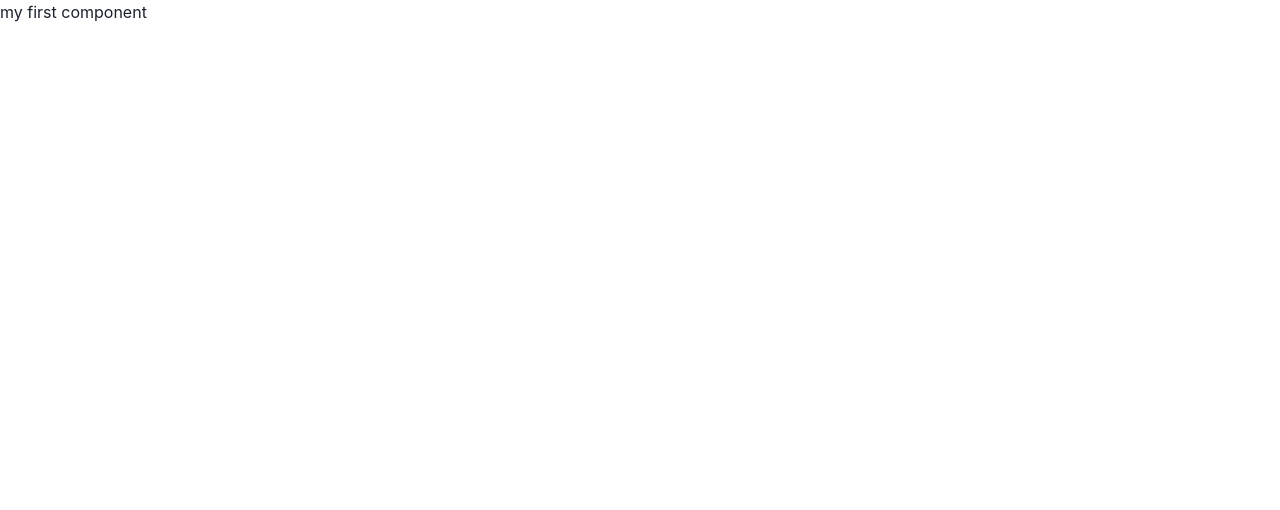
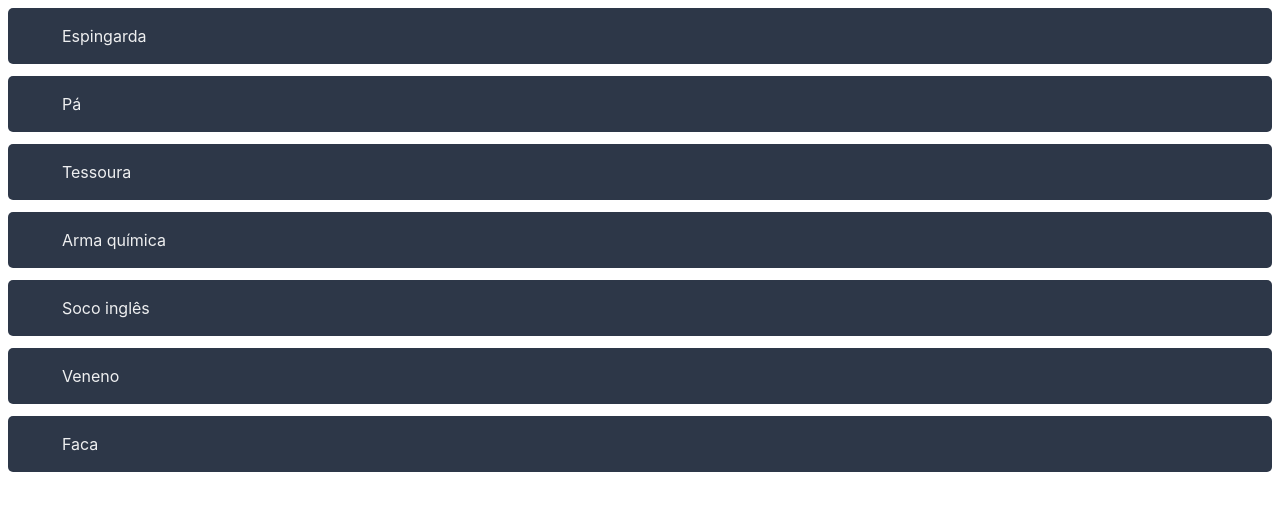
Before and after one commit to AndersonAndrad/detective-table, a React (Vite) app: page / in a window 1280 px wide. Shown: the top 510 px of the page. Built offline with nearby package versions, Linux system fonts and the light colour scheme.

Commit message:
feature: create weapons screen
create card component to show items and create screen to show all weapons

```diff
--- a/src/App.tsx
+++ b/src/App.tsx
@@ -1,7 +1,10 @@
+import { Flex } from '@chakra-ui/react';
+import { Guns } from "./components/guns.component";
+
 export function App() {
   return (
-    <div>
-      my first component
-    </div>
+    <Flex flexDirection={'column'} padding={2}>
+      <Guns></Guns>
+    </Flex>
   )
 }
--- /dev/null
+++ b/src/components/card.component.tsx
@@ -0,0 +1,70 @@
+import { Box, Flex, Text } from '@chakra-ui/react';
+
+import { useState } from 'react';
+
+export function Card(card: ICardProps) {
+  const [selected, setSelected] = useState<boolean>(card.selected)
+
+  const changeSelection = () => {
+    setSelected(!selected);
+    card.changeSelection({ id: card.id, selected: card.selected })
+  }
+
+  if (selected) return (
+    <Flex
+      bg={'gray.700'}
+      color={'whiteAlpha.900'}
+      width={'100%'}
+      textAlign={'left'}
+      borderRadius={5}
+      onClick={() => { changeSelection() }}
+    >
+      <Box
+        bg={'purple.600'}
+        width={'3%'}
+        borderRadius={3}
+      >
+      </Box>
+
+      <Box padding={4} >
+        <Text>{card.name}</Text>
+      </Box>
+
+
+    </Flex>
+  )
+
+  return (
+    <Flex
+      bg={'gray.700'}
+      color={'whiteAlpha.900'}
+      width={'100%'}
+      textAlign={'left'}
+      borderRadius={5}
+      onClick={() => { changeSelection() }}
+    >
+      <Box
+        bg={'transparent'}
+        width={'3%'}
+        borderRadius={3}
+      >
+      </Box>
+
+      <Box padding={4} >
+        <Text>{card.name}</Text>
+      </Box>
+    </Flex>
+  )
+}
+
+export interface ICardProps {
+  id: string;
+  name: string;
+  selected: boolean;
+  changeSelection: (data: IChangeSelection) => void
+}
+
+interface IChangeSelection {
+  id: ICardProps['id'],
+  selected: ICardProps['selected']
+}
--- /dev/null
+++ b/src/components/guns.component.tsx
@@ -0,0 +1,26 @@
+import { Flex } from '@chakra-ui/react'
+import { useState } from 'react'
+import { listWeapons } from '../data/items.data'
+import { Card } from './card.component'
+
+export function Guns() {
+  const [weapons, setWeapons] = useState(listWeapons)
+
+  const changeSelection = (data: any) => {
+    console.log(data)
+  }
+
+  return (
+    <Flex flexDirection={'column'} gap={3}>
+      {weapons.map(weapon => (
+        <Card
+          key={weapon.id}
+          id={weapon.id}
+          name={weapon.name}
+          selected={weapon.selected}
+          changeSelection={changeSelection}
+        ></Card>
+      ))}
+    </Flex>
+  )
+}
--- /dev/null
+++ b/src/data/items.data.tsx
@@ -0,0 +1,17 @@
+import { base64 } from "../utils/base64.util"
+
+export const listWeapons: IWeapon[] = [
+  { id: base64(), name: 'Espingarda', selected: false },
+  { id: base64(), name: 'Pá', selected: false },
+  { id: base64(), name: 'Tessoura', selected: false },
+  { id: base64(), name: 'Arma química', selected: false },
+  { id: base64(), name: 'Soco inglês', selected: false },
+  { id: base64(), name: 'Veneno', selected: false },
+  { id: base64(), name: 'Faca', selected: false },
+]
+
+interface IWeapon {
+  id: string,
+  name: string,
+  selected: boolean
+}
--- /dev/null
+++ b/src/utils/base64.util.tsx
@@ -0,0 +1,10 @@
+export const base64 = (): string => {
+  let result = '';
+  const characters =
+    'ABCDEFGHIJKLMNOPQRSTUVWXYZabcdefghijklmnopqrstuvwxyz0123456789';
+  const charactersLength = characters.length;
+  for (let i = 0; i < 65; i++) {
+    result += characters.charAt(Math.floor(Math.random() * charactersLength));
+  }
+  return result;
+}
```
